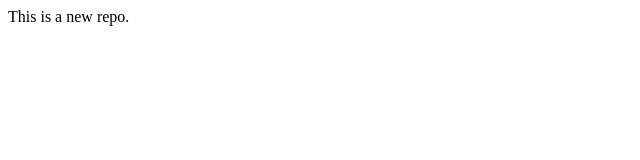
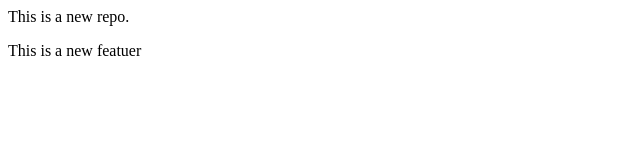
Before and after one commit to Narasimhha-123/localrepo, a plain HTML site: page index.html in a window 1280 px wide. Shown: the whole page, without its empty margins (0-640 px from the left). Drawn offline with Linux system fonts and the light colour scheme.

Commit message:
Add new featuer

```diff
--- a/index.html
+++ b/index.html
@@ -1 +1,2 @@
 <p>This is a new repo.</p>
+<p>This is a new featuer</p>
```
